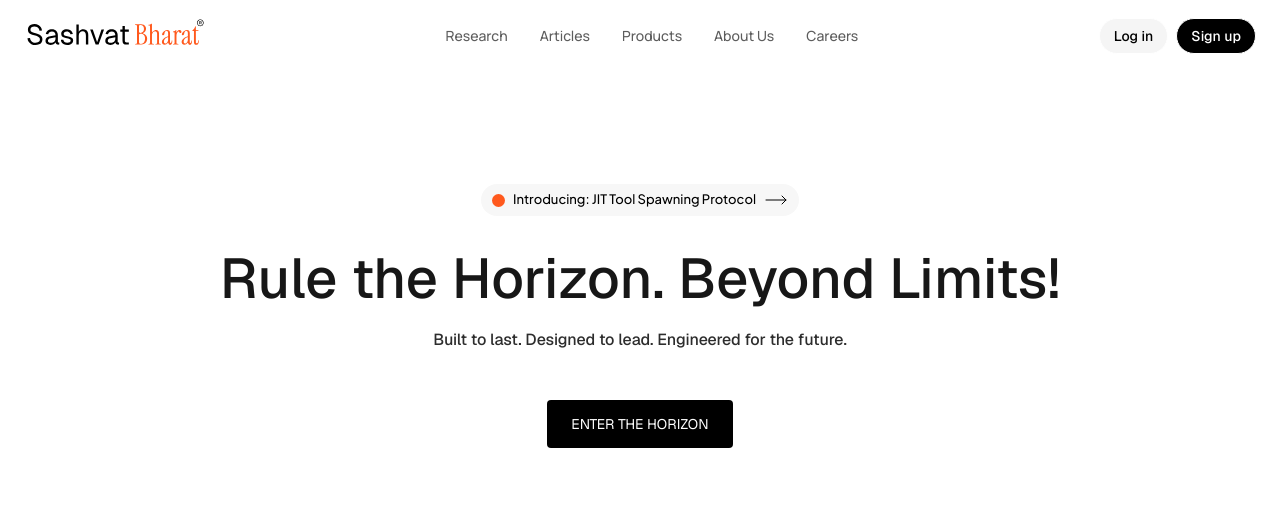
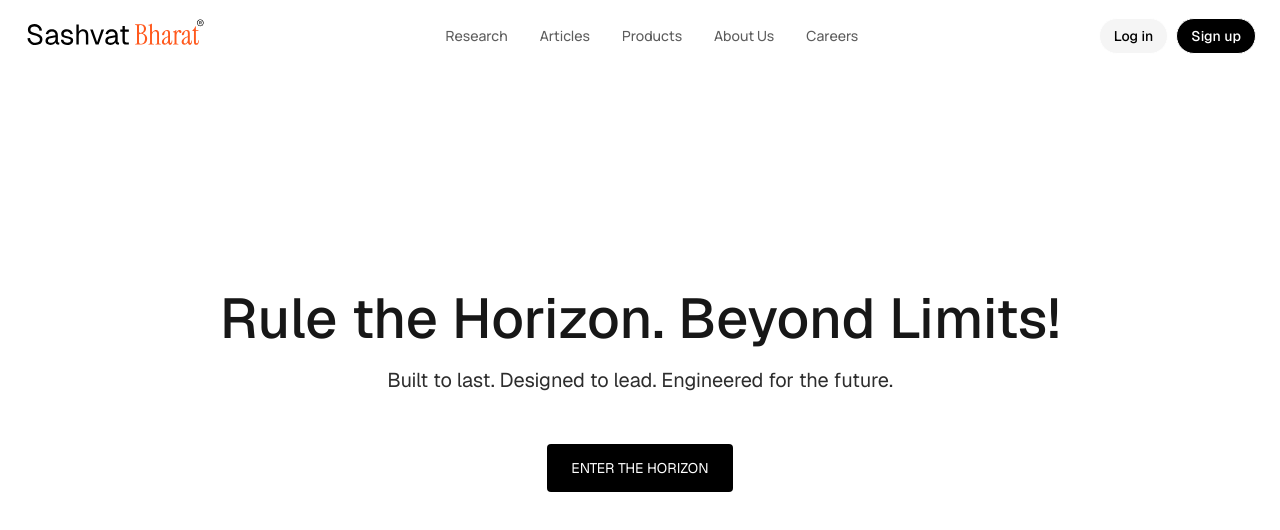
Before and after one commit to sashvat-bharat/sashvat-bharat, a Next.js app: page / in a window 1280 px wide. Shown: the top 530 px of the page. Built offline with nearby package versions, Linux system fonts and the light colour scheme; a web font is replaced by a local one.

Commit message:
Removed old Label.

```diff
--- a/src/components/ui/HeroSection.tsx
+++ b/src/components/ui/HeroSection.tsx
@@ -8,11 +8,11 @@ const HeroSection = () => {
     <>
       <div className="hero-section">
 
-        <div className='label'>
+        {/* <div className='label'>
           <div className='dot'></div>
           <p>Introducing: JIT Tool Spawning Protocol</p>
           <MoveRight strokeWidth={1} />
-        </div>
+        </div> */}
 
 
         <div className='intro-text'>
--- a/src/styles/global.css
+++ b/src/styles/global.css
@@ -4,4 +4,9 @@ body {
   width: 100%;
   /* max-width: 1280px;  */
   background-color: #FFFFFF;
+  /* background-image: url(/download.webp);
+  background-size: cover;
+  background-position: center;
+  background-repeat: no-repeat;
+  background-attachment: fixed; */
 }
--- a/src/styles/layout/TopBar.css
+++ b/src/styles/layout/TopBar.css
@@ -14,10 +14,10 @@
   display: flex;
   position: relative;
   align-items: center;
-  background-color: #fff;
   /* margin-top: 0; */
   /* border: 1px solid orangered; */
   justify-content: space-between;
+  background-color: #FFFFFF;
 }
 
 .topbar .topbar-left {
@@ -25,6 +25,7 @@
 
   img {
     height: 40px;
+    cursor: pointer;
     width: max-content;
   }
 
@@ -125,6 +126,10 @@
     padding-bottom: 8px;
   }
 
+  .topbar-left {
+    cursor: default;
+  }
+
 
   .topbar .topbar-middle,
   .topbar .topbar-right {
@@ -192,9 +197,6 @@
     align-items: center;
     flex-direction: column;
     justify-content: center;
-    /* background-color: #F1F1F1; */
-    /* background-color: #FF591D; */
-    /* background-color: #EE4D83; */
     background: linear-gradient(180deg, #FF591D 0%, #F1F1F1 100%);
     transform: translateY(100%);
 
--- a/src/styles/ui/HeroSection.css
+++ b/src/styles/ui/HeroSection.css
@@ -1,12 +1,15 @@
 .hero-section {
+  width: 100%;
+  margin-top: 180px;
+  position: relative;
   /* display: none; */
-  width: 100%;
-  margin-top: 120px;
-  position: relative;
+  /* margin-top: 120px; */
   /* border: 1px solid orangered; */
 }
 
-.label {
+
+
+/* .label {
   margin: auto;
   cursor: pointer;
   width: max-content;
@@ -20,20 +23,23 @@
   border-radius: 24px;
   margin-bottom: -12px;
   background-color: #F7F7F7;
-}
 
-.label .dot {
+  .dot {
     width: 13px;
     height: 13px;
     border-radius: 50%;
     background-color: #FF591D;
   }
 
-.label p {
+  p {
     font-size: 13px;
     line-height: 13.5px;
     font-family: var(--font-plus-jakarta-sans);
   }
+
+} */
+
+
 
 .intro-text {
   width: 100%;
@@ -52,10 +58,11 @@
 }
 
 .intro-text p {
-  font-weight: 500;
+  /* font-weight: 500; */
   margin-top: -24px;
   color: #2D2D2D;
   line-height: 24px;
+  font-size: 20px;
   letter-spacing: -0.1px;
   font-family: var(--font-geist-sans);
 }
```
Also changed, not shown: public/download.webp (added), public/line.svg (added). Lines whose indentation alone changed are shown as unchanged.
